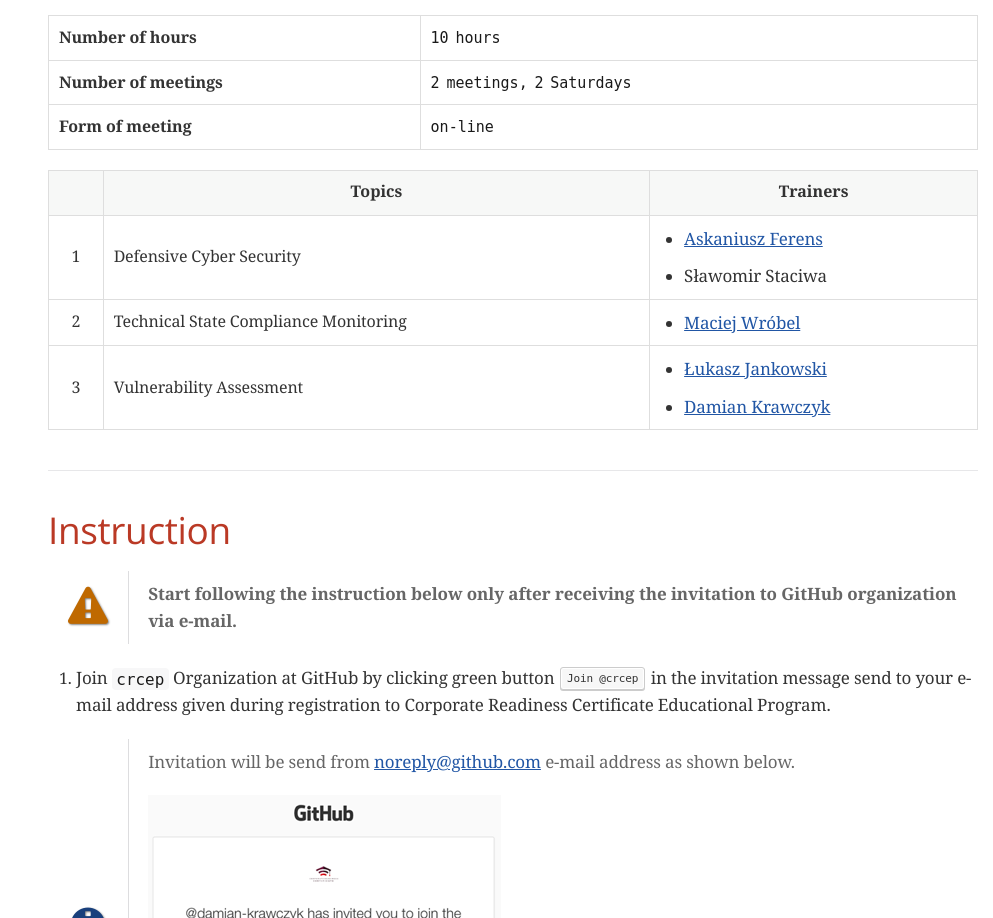
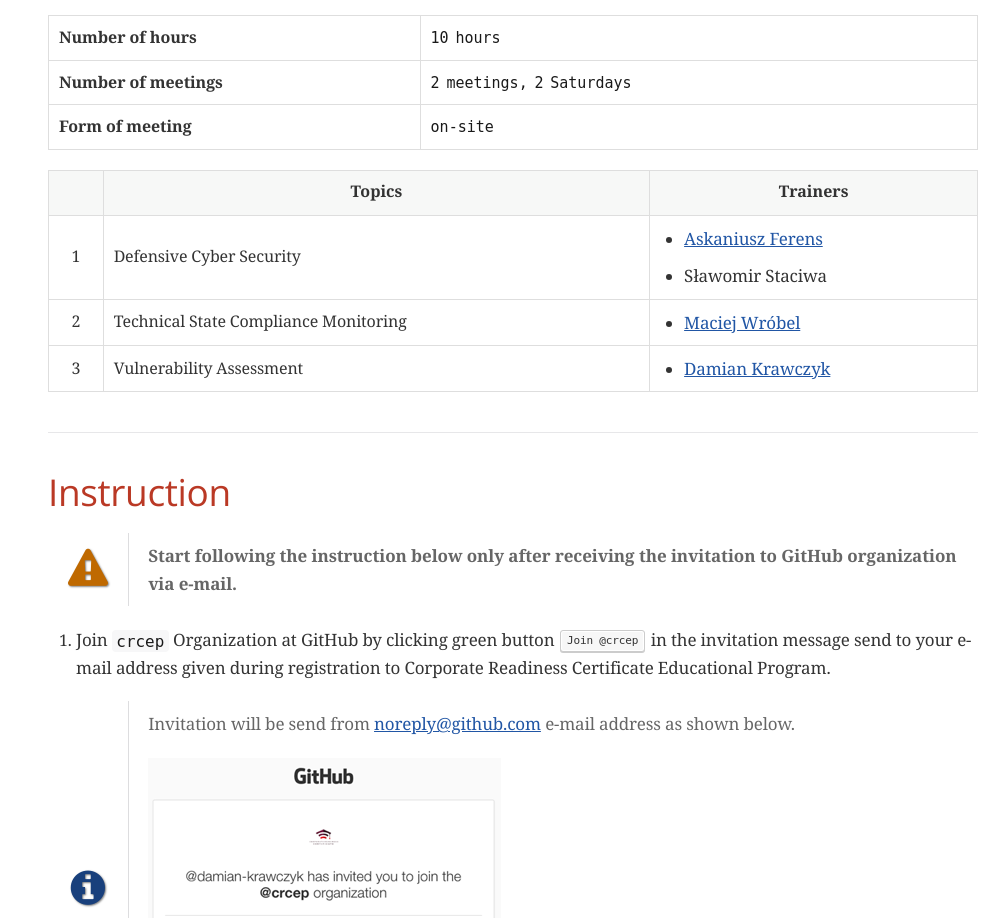
Before and after one commit to crcep/cybersecurity, a plain HTML site: page index.html in a window 1280 px wide. Shown: the part 2174-3092 px from the top of the page, without its empty margins (287-1280 px from the left). Drawn offline with nearby package versions, Linux system fonts and the light colour scheme; a web font is replaced by a local one.

Commit message:
Deploying to gh-pages from @ crcep/cybersecurity@2cfbc99b48f67f78c4bb3a43cf1472ac7c15bd6c 🚀

```diff
--- a/index.html
+++ b/index.html
@@ -734,7 +734,7 @@ We hope to see you on our lectures!
 </tr>
 <tr>
 <td class="tableblock halign-left valign-top"><p class="tableblock"><strong>Form of meeting</strong></p></td>
-<td class="tableblock halign-left valign-top"><p class="tableblock"><code>on-line</code></p></td>
+<td class="tableblock halign-left valign-top"><p class="tableblock"><code>on-site</code></p></td>
 </tr>
 </tbody>
 </table>
@@ -782,9 +782,6 @@ We hope to see you on our lectures!
 <td class="tableblock halign-left valign-middle"><p class="tableblock">Vulnerability Assessment</p></td>
 <td class="tableblock halign-left valign-middle"><div class="content"><div class="ulist">
 <ul>
-<li>
-<p><a href="https://www.linkedin.com/in/łukasz-jankowski-001793193">Łukasz Jankowski</a></p>
-</li>
 <li>
 <p><a href="https://damiankrawczyk.com">Damian Krawczyk</a></p>
 </li>
```
